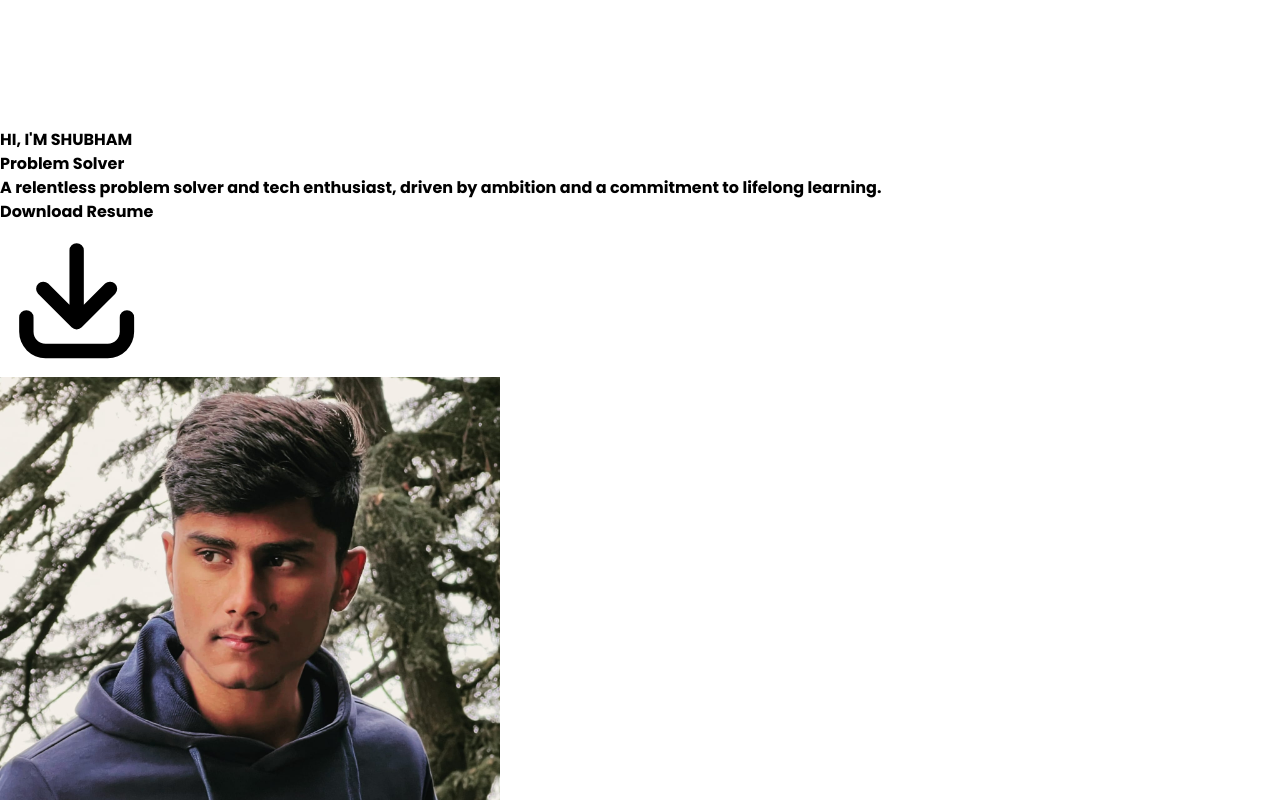
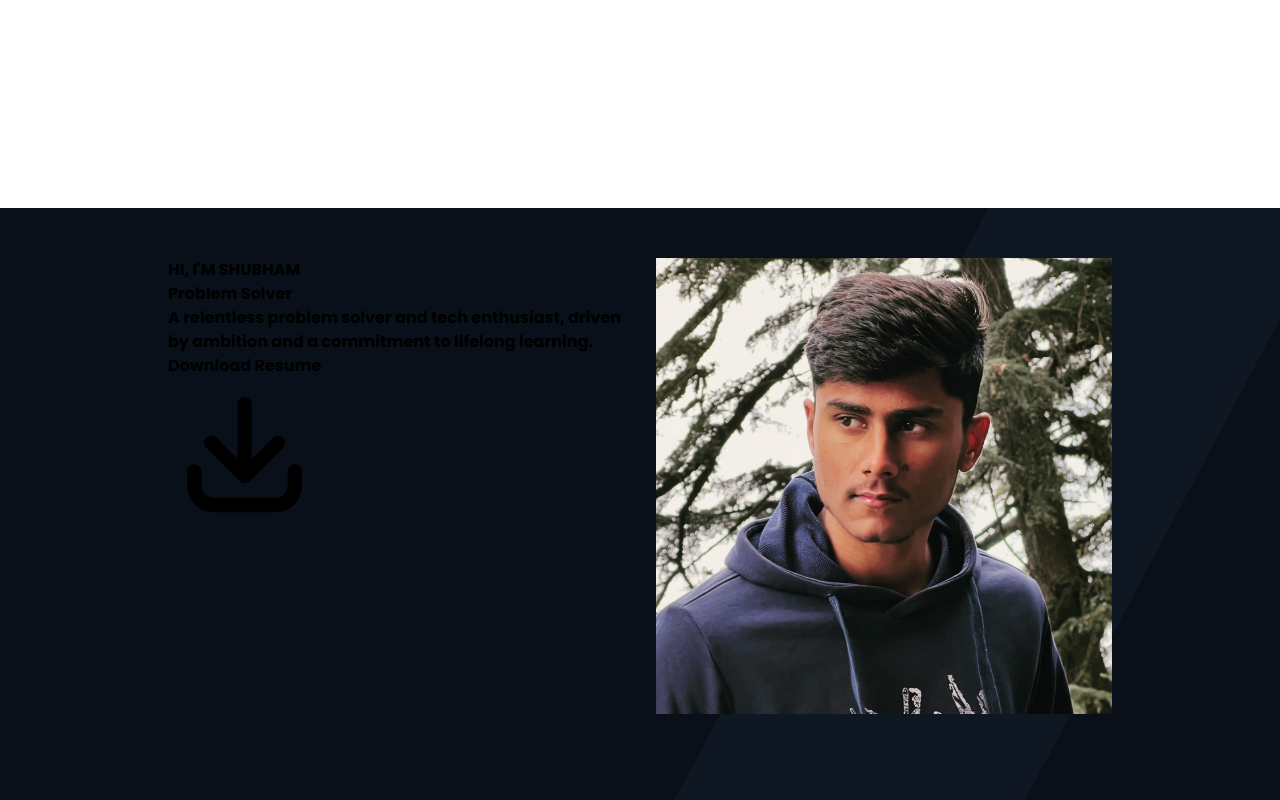
Before and after one commit to shubhambhatt037/my-portfolio, a Next.js app: page / in a window 1280 px wide. Shown: the part 2600-3400 px from the top of the page. Built offline with nearby package versions, Linux system fonts and the light colour scheme.

Commit message:
stable 2.5 test6

```diff
--- a/Components/Hero.tsx
+++ b/Components/Hero.tsx
@@ -3,12 +3,34 @@ import Particle from "./Particle";
 import TextEffect from "./TextEffect";
 import Image from "next/legacy/image";
 import { ArrowDownTrayIcon } from "@heroicons/react/16/solid";
+import styled from "styled-components";
 
 interface Cta {
   title: string;
   url: string;
   sameTab: boolean;
 }
+
+const Container = styled.div`
+  height: 88vh;
+  margin-top: 10vh;
+  padding: 50px;
+  background-image: url('/images/banner.jpg');
+  background-size: cover;
+  background-position: center;
+`;
+
+const ContentWrapper = styled.div`
+  width: 80%;
+  margin: auto;
+  display: grid;
+  grid-template-columns: 1fr;
+  gap: 2rem;
+
+  @media (min-width: 640px) {
+    grid-template-columns: 1fr 1fr;
+  }
+`;
 
 const Hero: React.FC = () => {
   const resumePath = '/Shubham-Resume.pdf';
@@ -27,11 +49,11 @@ const Hero: React.FC = () => {
   };
 
   return (
-    <div className="h-[88vh] bg-[url('/images/banner.jpg')] mt-[10vh] bg-cover bg-center" id="home">
+    <Container id="home">
       <Particle />
-      <div className="w-[80%] mx-auto grid grid-cols-1 sm:grid-cols-2  h-[100%] items-center">
+      <ContentWrapper>
         <div>
-          <h1 className="text-[35px] md:text-[50px] text-white font-bold ">
+          <h1 className="text-[35px] md:text-[50px] text-white font-bold">
             HI, I'M <span className="text-yellow-400">SHUBHAM </span>
           </h1>
           <TextEffect />
@@ -61,8 +83,8 @@ const Hero: React.FC = () => {
             style={{ maxWidth: "100%" }}
           />
         </div>
-      </div>
-    </div>
+      </ContentWrapper>
+    </Container>
   );
 };
 
```
